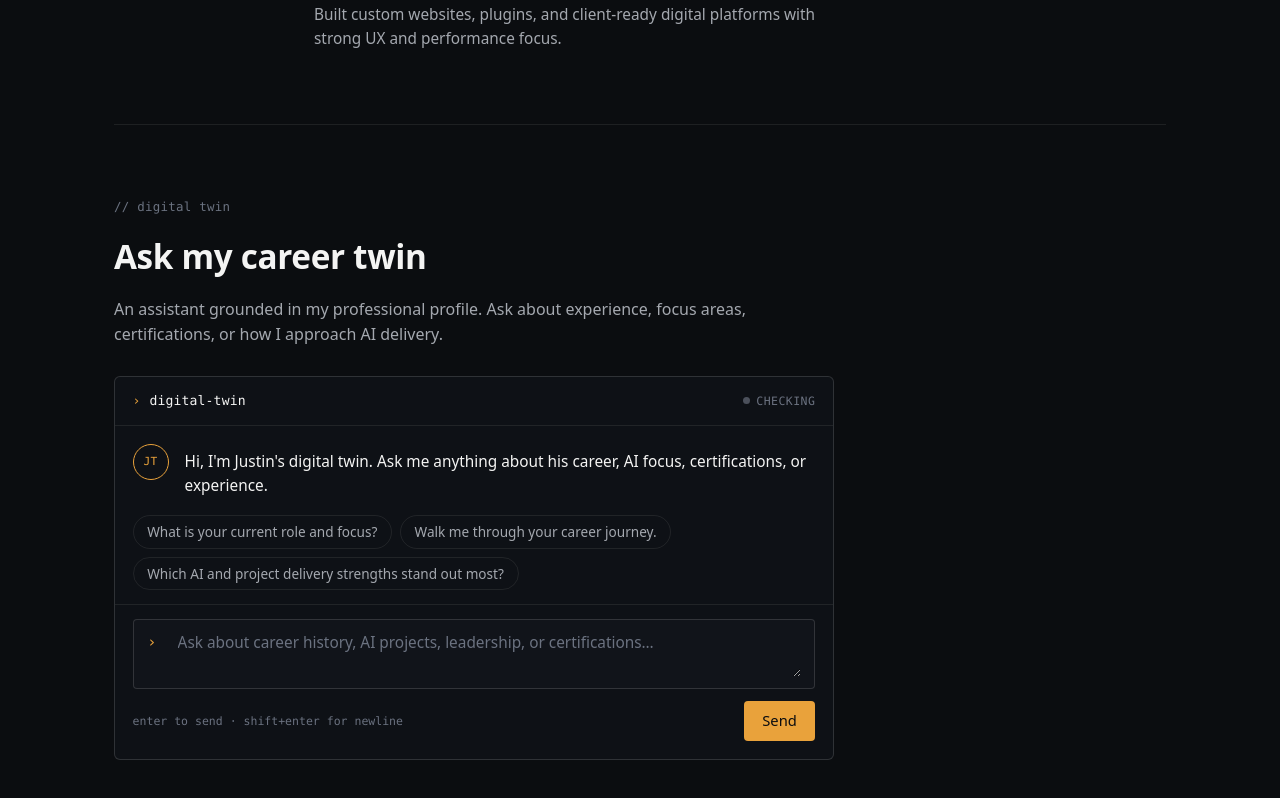
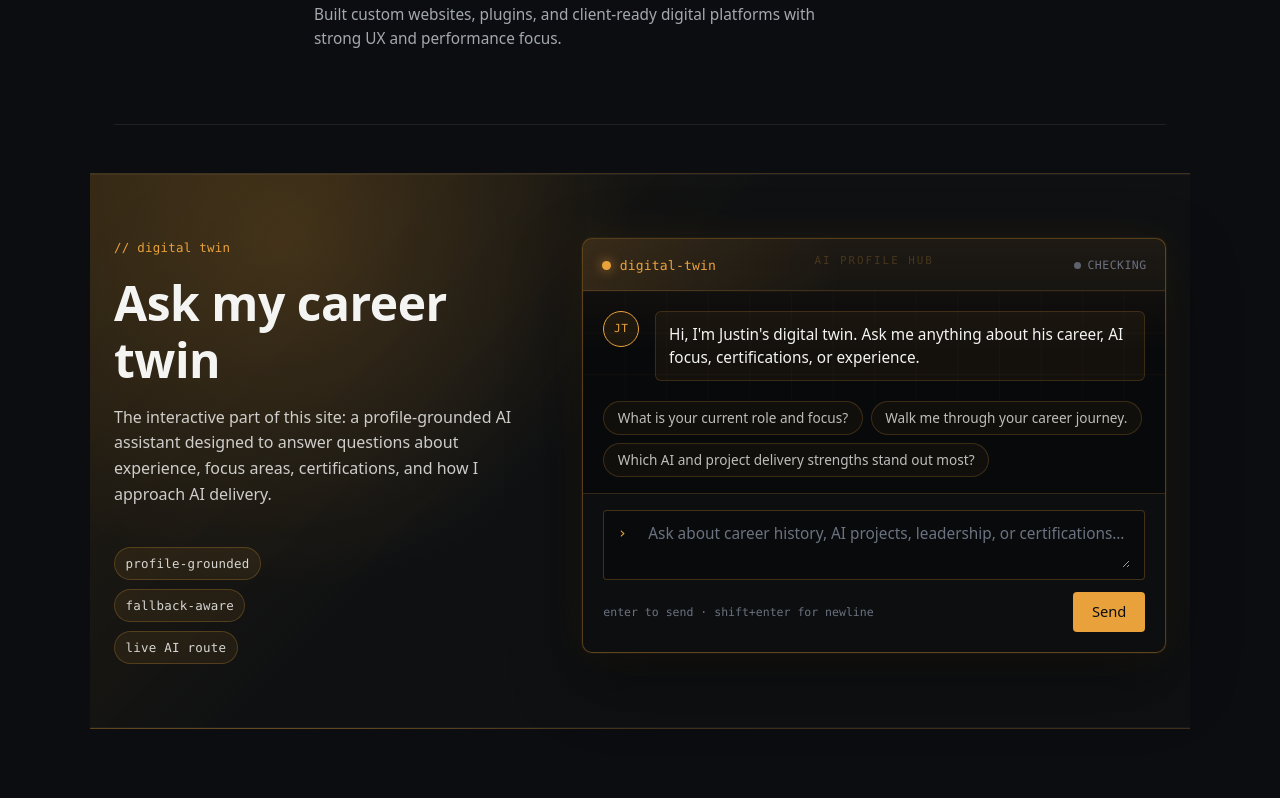
Before and after one commit to justinunderhill/digitalcv, a Next.js app: page / in a window 1280 px wide. Shown: the part 2782-3580 px from the top of the page. Built offline with nearby package versions, Linux system fonts and the light colour scheme; no server answers.

Commit message:
Highlight digital twin hub

```diff
--- a/app/globals.css
+++ b/app/globals.css
@@ -507,11 +507,95 @@ footer {
 
 /* ---------- Digital Twin chat ---------- */
 
+.twin-hub-section {
+  margin: 3rem -1.5rem;
+  padding: 4rem 1.5rem;
+  border: 1px solid rgba(233, 162, 59, 0.22);
+  border-left: 0;
+  border-right: 0;
+  background:
+    radial-gradient(circle at 18% 12%, rgba(233, 162, 59, 0.18), transparent 34%),
+    linear-gradient(135deg, rgba(233, 162, 59, 0.11), rgba(14, 17, 22, 0.55) 42%),
+    #10100d;
+  box-shadow:
+    inset 0 1px rgba(255, 255, 255, 0.05),
+    inset 0 -1px rgba(255, 255, 255, 0.04);
+}
+
+.twin-hub {
+  max-width: var(--container);
+  display: grid;
+  grid-template-columns: minmax(17rem, 0.72fr) minmax(0, 1fr);
+  gap: clamp(1.5rem, 4vw, 3rem);
+  align-items: start;
+}
+
+.twin-hub-copy {
+  position: sticky;
+  top: 5.5rem;
+  display: grid;
+  gap: 1rem;
+}
+
+.twin-hub-copy .label {
+  color: var(--accent);
+  margin-bottom: 0;
+}
+
+.twin-hub-copy h2 {
+  margin-bottom: 0;
+  font-size: clamp(2rem, 4vw, 3rem);
+}
+
+.twin-hub-copy p {
+  max-width: 30rem;
+  color: rgba(244, 244, 243, 0.82);
+}
+
+.twin-hub-rail {
+  display: grid;
+  gap: 0.55rem;
+  margin-top: 0.5rem;
+}
+
+.twin-hub-rail span {
+  width: fit-content;
+  border: 1px solid rgba(233, 162, 59, 0.24);
+  border-radius: 999px;
+  background: rgba(233, 162, 59, 0.08);
+  color: rgba(244, 244, 243, 0.86);
+  padding: 0.35rem 0.65rem;
+  font-family: var(--font-mono);
+  font-size: 0.78rem;
+  letter-spacing: 0.02em;
+}
+
 .twin-card {
-  margin-top: 1.75rem;
-  border: 1px solid var(--line-strong);
-  border-radius: var(--radius);
-  background: var(--bg-card);
+  position: relative;
+  margin-top: 0;
+  border: 1px solid rgba(233, 162, 59, 0.34);
+  border-radius: calc(var(--radius) + 4px);
+  background:
+    linear-gradient(180deg, rgba(233, 162, 59, 0.08), transparent 7rem),
+    #08090b;
+  box-shadow:
+    0 26px 70px rgba(0, 0, 0, 0.42),
+    0 0 0 1px rgba(233, 162, 59, 0.06),
+    0 0 44px rgba(233, 162, 59, 0.09);
+  overflow: hidden;
+}
+
+.twin-card::before {
+  content: "AI PROFILE HUB";
+  position: absolute;
+  top: 0.85rem;
+  left: 50%;
+  color: rgba(233, 162, 59, 0.22);
+  font-family: var(--font-mono);
+  font-size: 0.68rem;
+  letter-spacing: 0.18em;
+  transform: translateX(-50%);
+  pointer-events: none;
 }
 
 .twin-head {
@@ -519,8 +603,11 @@ footer {
   align-items: center;
   justify-content: space-between;
   gap: 1rem;
-  padding: 0.85rem 1.1rem;
-  border-bottom: 1px solid var(--line);
+  padding: 1rem 1.15rem 0.9rem;
+  border-bottom: 1px solid rgba(233, 162, 59, 0.18);
+  background:
+    linear-gradient(90deg, rgba(233, 162, 59, 0.13), transparent 44%),
+    rgba(255, 255, 255, 0.018);
 }
 
 .twin-head-title {
@@ -529,13 +616,17 @@ footer {
   gap: 0.55rem;
   font-family: var(--font-mono);
   font-size: 0.82rem;
-  color: var(--ink);
+  color: var(--accent);
   letter-spacing: 0.01em;
 }
 
 .twin-head-title::before {
-  content: "›";
-  color: var(--accent);
+  content: "";
+  width: 0.58rem;
+  height: 0.58rem;
+  border-radius: 50%;
+  background: var(--accent);
+  box-shadow: 0 0 12px rgba(233, 162, 59, 0.72);
 }
 
 .twin-mode {
@@ -575,7 +666,7 @@ footer {
 .twin-warning {
   margin: 0;
   padding: 0.6rem 1.1rem;
-  border-bottom: 1px solid var(--line);
+  border-bottom: 1px solid rgba(233, 162, 59, 0.18);
   font-family: var(--font-mono);
   font-size: 0.78rem;
   color: var(--accent);
@@ -585,10 +676,14 @@ footer {
 .twin-messages {
   max-height: 26rem;
   overflow-y: auto;
-  padding: 1.1rem;
+  padding: 1.25rem;
   display: grid;
   gap: 0.9rem;
   scroll-behavior: smooth;
+  background:
+    linear-gradient(rgba(233, 162, 59, 0.035) 1px, transparent 1px),
+    linear-gradient(90deg, rgba(233, 162, 59, 0.025) 1px, transparent 1px);
+  background-size: 100% 2.6rem, 2.6rem 100%;
 }
 
 .twin-message {
@@ -605,20 +700,32 @@ footer {
   width: 2.25rem;
   height: 2.25rem;
   border-radius: 50%;
-  border: 1px solid var(--line-strong);
+  border: 1px solid rgba(244, 244, 243, 0.16);
   font-family: var(--font-mono);
   font-size: 0.7rem;
   color: var(--ink-muted);
   letter-spacing: 0.04em;
+  background: rgba(255, 255, 255, 0.025);
 }
 
 .twin-message.is-assistant .twin-avatar {
   border-color: var(--accent);
   color: var(--accent);
+  background: rgba(233, 162, 59, 0.08);
 }
 
 .twin-bubble {
-  padding-top: 0.4rem;
+  width: fit-content;
+  max-width: 100%;
+  border: 1px solid rgba(244, 244, 243, 0.1);
+  border-radius: var(--radius);
+  background: rgba(8, 9, 11, 0.74);
+  padding: 0.65rem 0.8rem;
+}
+
+.twin-message.is-assistant .twin-bubble {
+  border-color: rgba(233, 162, 59, 0.18);
+  background: rgba(233, 162, 59, 0.055);
 }
 
 .twin-bubble p {
@@ -638,16 +745,16 @@ footer {
   display: flex;
   flex-wrap: wrap;
   gap: 0.5rem;
-  padding: 0 1.1rem 0.85rem;
+  padding: 0 1.25rem 1rem;
 }
 
 .twin-chip {
   height: 2.1rem;
   padding: 0 0.85rem;
-  border: 1px solid var(--line);
+  border: 1px solid rgba(233, 162, 59, 0.2);
   border-radius: 999px;
-  background: transparent;
-  color: var(--ink-muted);
+  background: rgba(233, 162, 59, 0.045);
+  color: rgba(244, 244, 243, 0.76);
   font-size: 0.85rem;
   cursor: pointer;
   transition:
@@ -656,8 +763,9 @@ footer {
 }
 
 .twin-chip:hover:not(:disabled) {
-  border-color: var(--ink-muted);
+  border-color: rgba(233, 162, 59, 0.52);
   color: var(--ink);
+  background: rgba(233, 162, 59, 0.1);
 }
 
 .twin-chip:disabled {
@@ -669,8 +777,9 @@ footer {
   display: grid;
   grid-template-columns: 1fr;
   gap: 0.75rem;
-  padding: 0.85rem 1.1rem 1.1rem;
-  border-top: 1px solid var(--line);
+  padding: 1rem 1.25rem 1.25rem;
+  border-top: 1px solid rgba(233, 162, 59, 0.18);
+  background: rgba(255, 255, 255, 0.018);
 }
 
 .twin-input-wrap {
@@ -680,14 +789,17 @@ footer {
   align-items: start;
   gap: 0.4rem;
   padding: 0.7rem 0.85rem;
-  border: 1px solid var(--line-strong);
+  border: 1px solid rgba(233, 162, 59, 0.26);
   border-radius: var(--radius-sm);
-  background: var(--bg-elevated);
-  transition: border-color 0.15s ease;
+  background: rgba(0, 0, 0, 0.28);
+  transition:
+    border-color 0.15s ease,
+    box-shadow 0.15s ease;
 }
 
 .twin-input-wrap:focus-within {
   border-color: var(--accent);
+  box-shadow: 0 0 0 3px rgba(233, 162, 59, 0.1);
 }
 
 .twin-input-prompt {
@@ -729,7 +841,7 @@ footer {
 }
 
 .twin-error {
-  margin: 0 1.1rem 1rem;
+  margin: 0 1.25rem 1rem;
   padding: 0.6rem 0.85rem;
   border: 1px solid rgba(248, 113, 113, 0.4);
   border-radius: var(--radius-sm);
@@ -799,6 +911,30 @@ footer {
     font-size: 0.78rem;
   }
 
+  .twin-hub-section {
+    margin-left: -1.5rem;
+    margin-right: -1.5rem;
+    padding-top: 3rem;
+    padding-bottom: 3rem;
+  }
+
+  .twin-hub {
+    grid-template-columns: 1fr;
+  }
+
+  .twin-hub-copy {
+    position: static;
+  }
+
+  .twin-hub-rail {
+    display: flex;
+    flex-wrap: wrap;
+  }
+
+  .twin-card::before {
+    display: none;
+  }
+
   .twin-messages {
     max-height: 22rem;
   }
--- a/app/page.tsx
+++ b/app/page.tsx
@@ -238,14 +238,22 @@ export default function Home() {
           </div>
         </section>
 
-        <section id="twin" aria-labelledby="twin-heading">
-          <div className="section-content">
-            <span className="label">{"// digital twin"}</span>
-            <h2 id="twin-heading">Ask my career twin</h2>
-            <p>
-              An assistant grounded in my professional profile. Ask about experience,
-              focus areas, certifications, or how I approach AI delivery.
-            </p>
+        <section className="twin-hub-section" id="twin" aria-labelledby="twin-heading">
+          <div className="twin-hub">
+            <div className="twin-hub-copy">
+              <span className="label">{"// digital twin"}</span>
+              <h2 id="twin-heading">Ask my career twin</h2>
+              <p>
+                The interactive part of this site: a profile-grounded AI assistant
+                designed to answer questions about experience, focus areas,
+                certifications, and how I approach AI delivery.
+              </p>
+              <div className="twin-hub-rail" aria-label="Digital twin capabilities">
+                <span>profile-grounded</span>
+                <span>fallback-aware</span>
+                <span>live AI route</span>
+              </div>
+            </div>
             <DigitalTwinChat />
           </div>
         </section>
```
